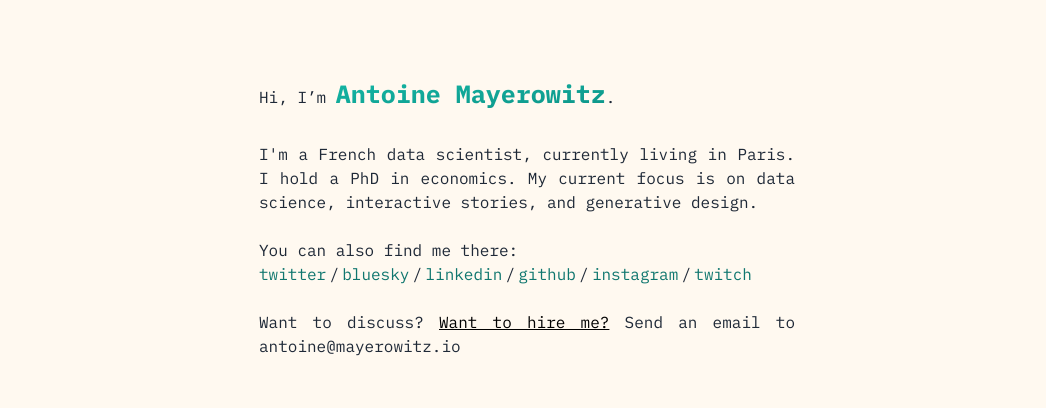
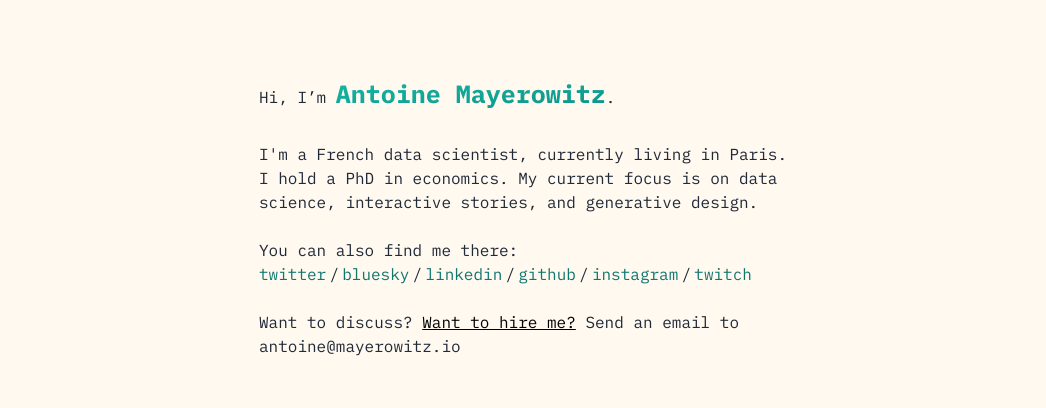
Before and after one commit to SuperMayo/mayerowitz.io, a SvelteKit app: page / in a window 1280 px wide. Shown: the part 206-614 px from the top of the page, without its empty margins (113-1159 px from the left). Built offline with nearby package versions, Linux system fonts and the light colour scheme.

Commit message:
Un-justify text on home page

```diff
--- a/src/routes/+page.svelte
+++ b/src/routes/+page.svelte
@@ -4,7 +4,7 @@
   const links = metadata.externalLinks
 </script>
 
-<main class = "mx-auto text-justify max-w-xl font-mono md:mt-five mt-one">
+<main class = "mx-auto max-w-xl font-mono md:mt-five mt-one">
     <Blob />
     <div class="px-5">
     <p class="text-left">Hi, I’m <span class="text-lg font-bold text-transparent
```
